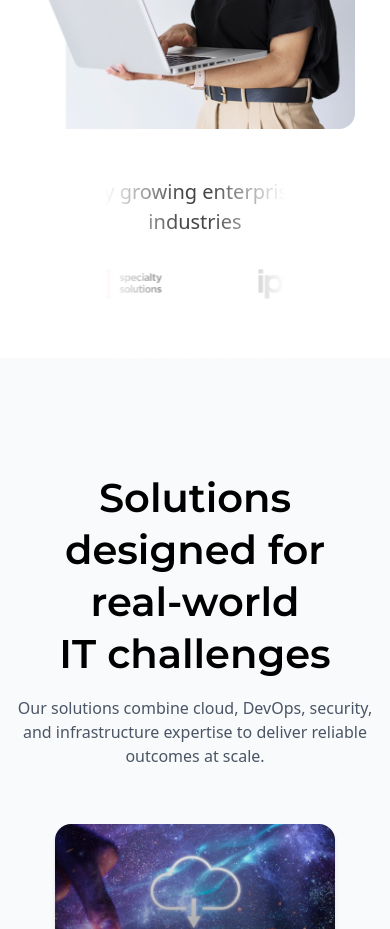
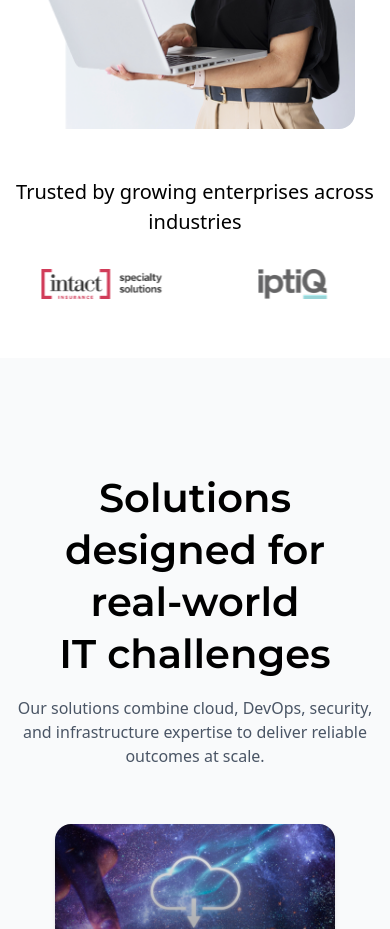
Before and after one commit to Madasamy-123/Ventragate-Website, a React (Vite) app: page / in a window 390 px wide. Shown: the part 860-1789 px from the top of the page. Built offline with nearby package versions, Linux system fonts and the light colour scheme.

Commit message:
remove gradient from phone view

```diff
--- a/src/components/TrustedBy.jsx
+++ b/src/components/TrustedBy.jsx
@@ -47,11 +47,12 @@
       </p>
 
       {/* Gradient fade – LEFT */}
-      {/* LEFT – extra white */}
-      <div className="pointer-events-none absolute left-0 top-0 h-full w-[13.125rem] bg-gradient-to-r from-white via-white to-transparent z-10" />
+{/* LEFT gradient – hide on mobile */}
+<div className="pointer-events-none absolute left-0 top-0 h-full w-[13.125rem] bg-gradient-to-r from-white via-white to-transparent z-10 hidden md:block" />
 
-      {/* RIGHT – extra white */}
-      <div className="pointer-events-none absolute right-0 top-0 h-full w-[13.125rem] bg-gradient-to-l from-white via-white to-transparent z-10" />
+{/* RIGHT gradient – hide on mobile */}
+<div className="pointer-events-none absolute right-0 top-0 h-full w-[13.125rem] bg-gradient-to-l from-white via-white to-transparent z-10 hidden md:block" />
+
 
 
       {/* Logos */}
```
